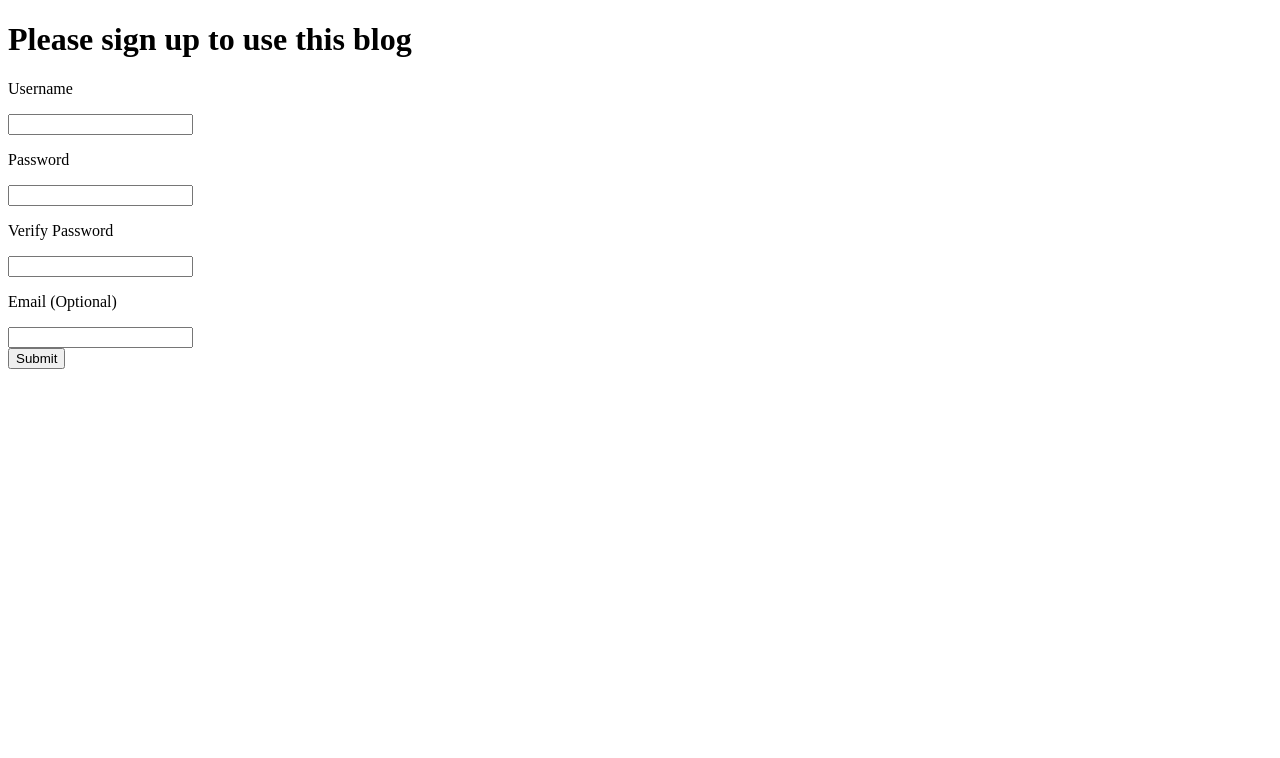
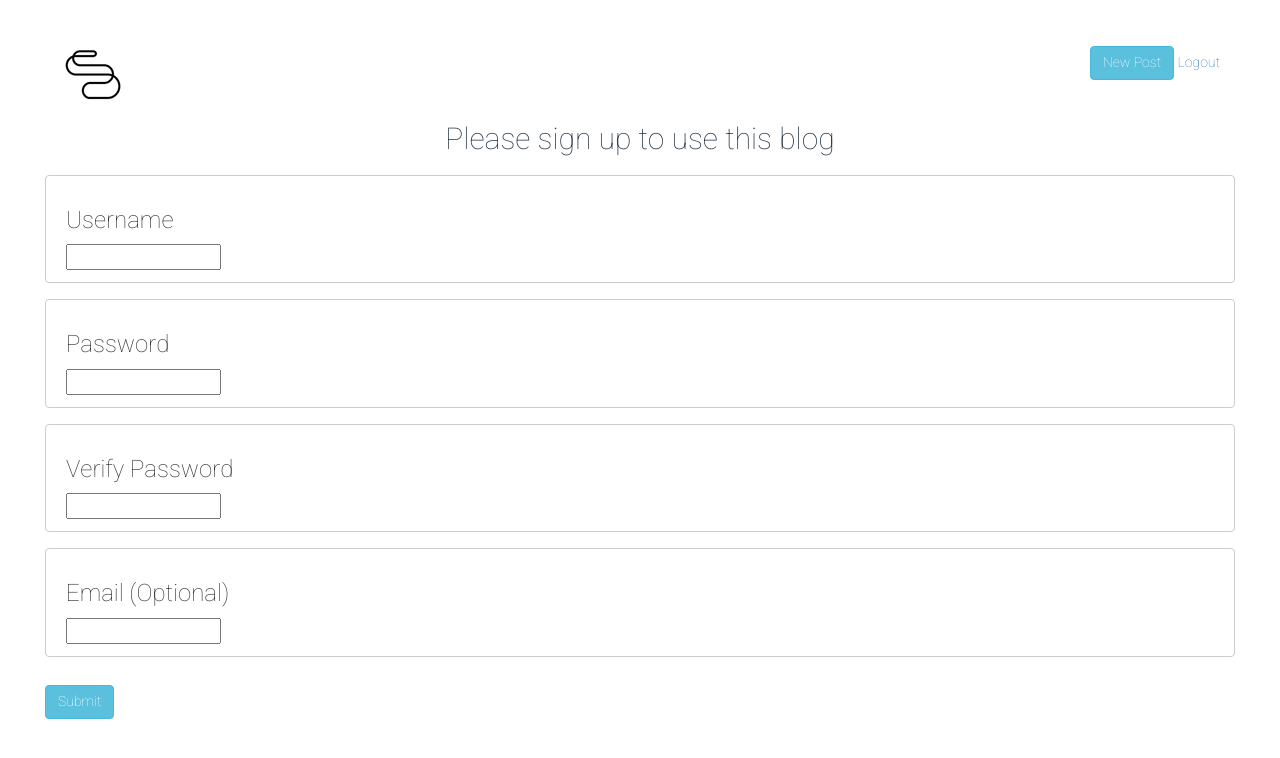
Before and after one commit to sarahkcaplan/blog-short-for-weblog, a Python web app: template templates/signup.html in a window 1280 px wide. Shown: the top 758 px of the page. Run offline with Jinja, Linux system fonts and the light colour scheme; the template is opened without the code that fills it, so the values that code supplies are empty.

Commit message:
Styling for Signup

```diff
--- a/templates/signup.html
+++ b/templates/signup.html
@@ -1,23 +1,38 @@
-<!DOCTYPE html>
-<html>
-<head>
-	<title>Sign Up</title>
-</head>
-<body>
-	<h1>Please sign up to use this blog</h1>
+{% extends "base.html" %}
+	<title>
+		{% block title%} Signup {% endblock title %}
+	</title>
+	{% block section %}
+		<div class="container-fluid">
+			<div class="row-fluid">
+				<h2>Please sign up to use this blog</h2>
+			</div>
+			<div class="row-fluid">
 				<form method="post">
-			<p>Username</p>
+					<div class="field">
+						<h3>Username</h3>
 						<input type="text" name="username" value="{{username}}"> {{error_username}}
-			<p>Password</p>
-			<input type="password" name="password"> {{error_password}}
-			<p>Verify Password</p>
+					</div>
+					<div class="field">
+						<h3>Password</h3>
+						<input type="password" name="password">
+						{{error_password}}
+					</div>
+					<div class="field">
+						<h3>Verify Password</h3>
 						<input type="password" name="verify">
 						{{error_verify}}
-			<p>Email (Optional)</p>
+					</div>
+					<div class="field">
+						<h3>Email (Optional)</h3>
 						<input type="email" name="email">
 						{{error_email}}
+					</div>
 					<br>
-			<input type ="submit">
+					<br>
+					<input type ="submit" class="btn btn-info" role="button">
 				</form>
-</body>
-</html>
+			</div>
+		</div>
+
+	{% endblock section%}
```
Lines whose indentation alone changed are shown as unchanged.
